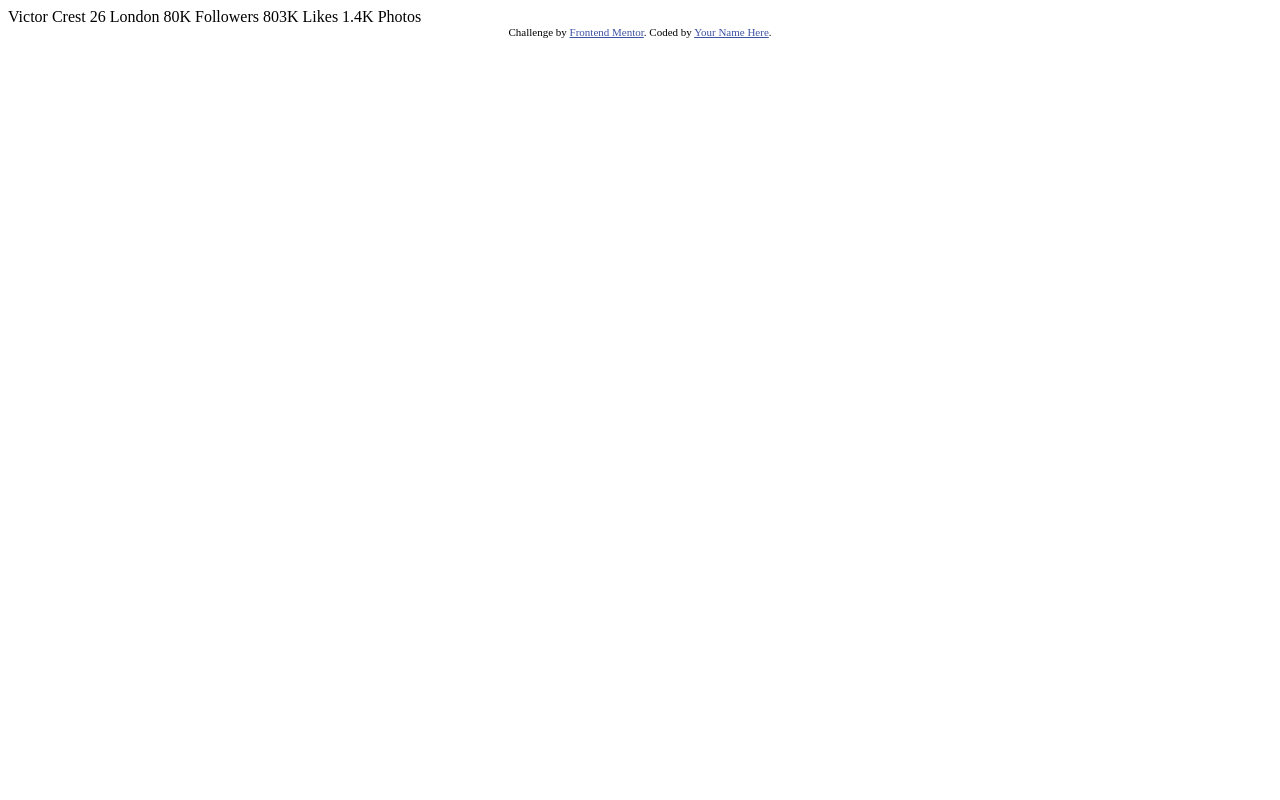
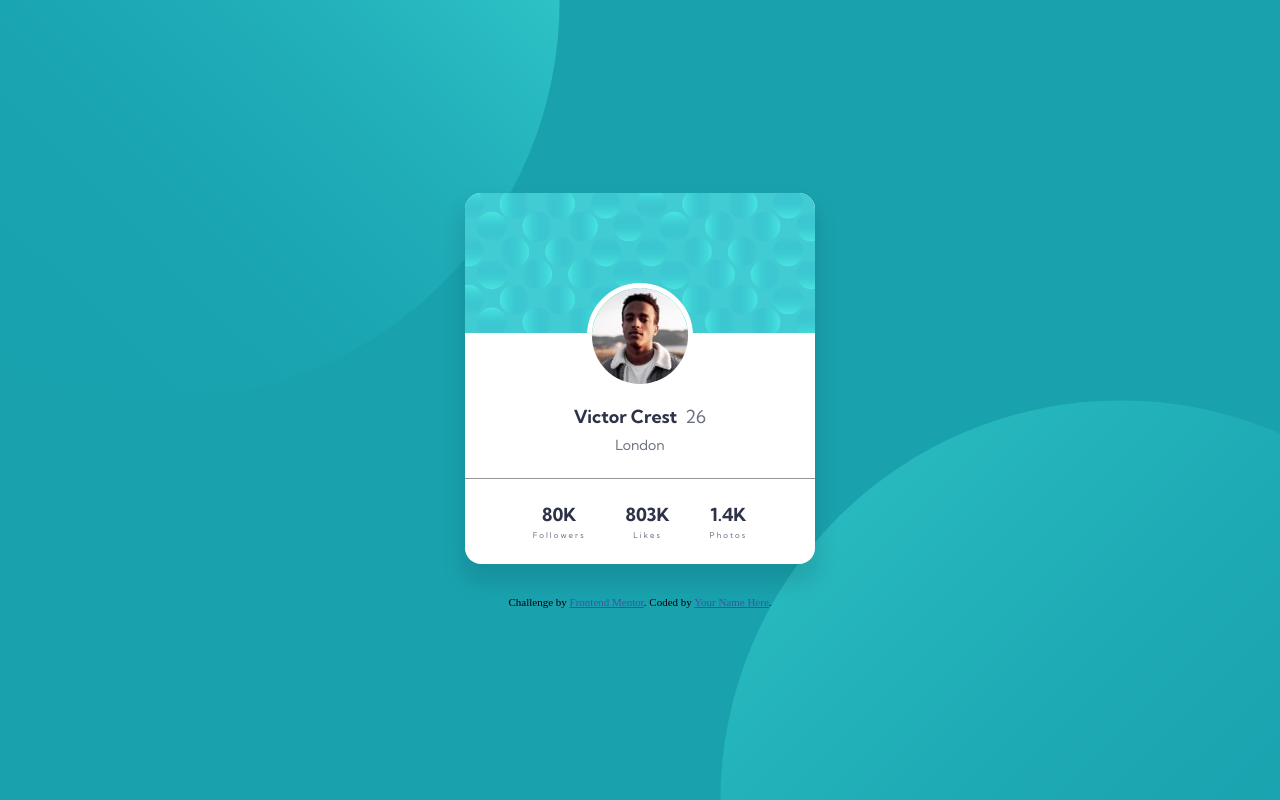
Before and after one commit to mycrochip/profile-card-component, a plain HTML site: page index.html in a window 1280 px wide. Drawn offline with Linux system fonts and the light colour scheme.

Commit message:
Completed challenge

```diff
--- /dev/null
+++ b/index.css
@@ -0,0 +1,128 @@
+/* Google Fonts */
+@import url('https://fonts.googleapis.com/css2?family=Kumbh+Sans:wght@400;700&display=swap');
+
+:root {
+    /* Layout */
+    --mobile-vw: 375px;
+    --desktop-vw: 1440;
+
+    /* Color */
+    --clr-primary: hsl(185, 75%, 39%);
+    --clr-secondary: hsl(229, 23%, 23%);
+    --clr-accent: hsl(227, 10%, 46%);
+
+    --clr-font: hsl(0, 0%, 59%);
+
+    /* Typography */
+    --ff-main: 'Kumbh Sans', sans-serif;
+}
+
+*, *::before, *::after {
+    box-sizing: border-box;
+}
+
+* {
+    margin: 0;
+}
+
+body {
+    display: flex;
+    flex-direction: column;
+    justify-content: center;
+    align-items: center;
+    height: 100vh;
+    max-width: 100vw;
+    gap: 2rem;
+    padding-inline: 1rem;
+    background-color: var(--clr-primary);
+    background-image: url(images/bg-pattern-top.svg), url(images/bg-pattern-bottom.svg);
+    background-repeat: no-repeat, no-repeat;
+    background-size: contain, contain;
+    background-position: top -50vh left -15rem, bottom -50vh right -15rem;
+}
+
+hr {
+    display: block;
+    border: none;
+    border-bottom: 1px solid var(--clr-font);
+    padding-top: 1rem;
+}
+
+
+.card {
+    width: 350px;
+    border-radius: 1rem;
+    overflow: hidden;
+    background-color: white;
+    font-family: var(--ff-main);
+    position: relative;
+    text-align: center;
+    box-shadow: 0 15px 20px 5px rgba(0, 0, 0, 0.1);
+}
+
+.card__pattern {
+    width: 100%;
+    height: 140px;
+    background-image: url(images/bg-pattern-card.svg);
+    background-repeat: no-repeat;
+    background-size: cover;
+}
+
+.profile__img {
+    display: block;
+    max-width: 100%;
+    border-radius: 50%;
+    border: 5px solid white;
+    position: absolute;
+    left: 0;
+    right: 0;
+    top: 90px;
+    margin: auto;
+}
+
+.profile__name {
+    padding-top: 4.5rem;
+    font-size: 1.5rem;
+}
+
+.profile__name,
+.stats--number {
+    color: var(--clr-secondary);
+    font-size: 1.125rem;
+    font-weight: 700;
+}
+
+.profile__age {
+    padding-left: 0.25rem;
+}
+
+.location,
+.profile__age,
+.stats {
+    font-weight: 400;
+    color: var(--clr-accent);
+}
+
+.location {
+    padding-block: 0.5rem;
+    font-size: 0.875rem;
+}
+
+.stats {
+    display: flex;
+    justify-content: center;
+    gap: 2.5rem;
+    padding-block: 1.5rem;
+    font-size: 0.5rem;
+    letter-spacing: 2px;
+}
+
+.stats--number {
+    display: block;
+    padding-bottom: 0.25rem;
+    letter-spacing: normal;
+}
+
+
+.attribution { font-size: 11px; text-align: center; }
+.attribution a { color: hsl(228, 45%, 44%); }
--- a/index.html
+++ b/index.html
@@ -5,31 +5,31 @@
   <meta name="viewport" content="width=device-width, initial-scale=1.0"> <!-- displays site properly based on user's device -->
 
   <link rel="icon" type="image/png" sizes="32x32" href="./images/favicon-32x32.png">
+  <link rel="stylesheet" type="text/css" href="index.css">
 
   <title>Frontend Mentor | Profile card component</title>
 
-  <!-- Feel free to remove these styles or customise in your own stylesheet 👍 -->
-  <style>
-    .attribution { font-size: 11px; text-align: center; }
-    .attribution a { color: hsl(228, 45%, 44%); }
-  </style>
 </head>
 <body>
-  Victor Crest
-  26
-  London
+  <main class="card">
+    <div class="card__pattern"></div>
+    <img class="profile__img" src="images/image-victor.jpg" alt="Profile Image">
+    <h1 class="profile__name">Victor Crest <span class="profile__age">26</span></h1>
+    <p class="location">London</p>
 
-  80K
-  Followers
+    <hr>
 
-  803K
-  Likes
-
-  1.4K
-  Photos
-  <div class="attribution">
-    Challenge by <a href="https://www.frontendmentor.io?ref=challenge" target="_blank">Frontend Mentor</a>.
-    Coded by <a href="#">Your Name Here</a>.
-  </div>
+    <div class="stats">
+      <p class="followers"><span class="stats--number">80K</span>Followers</p>
+      <p class="likes"><span class="stats--number">803K</span>Likes</p>
+      <p class="photos"><span class="stats--number">1.4K</span>Photos</p>
+    </div>
+  </main>
+  <footer>
+    <div class="attribution">
+      Challenge by <a href="https://www.frontendmentor.io?ref=challenge" target="_blank">Frontend Mentor</a>.
+      Coded by <a href="#">Your Name Here</a>.
+    </div>
+  </footer>
 </body>
 </html>
```
Also changed, not shown: images/screenshot.jpg (added), 2 other files.
